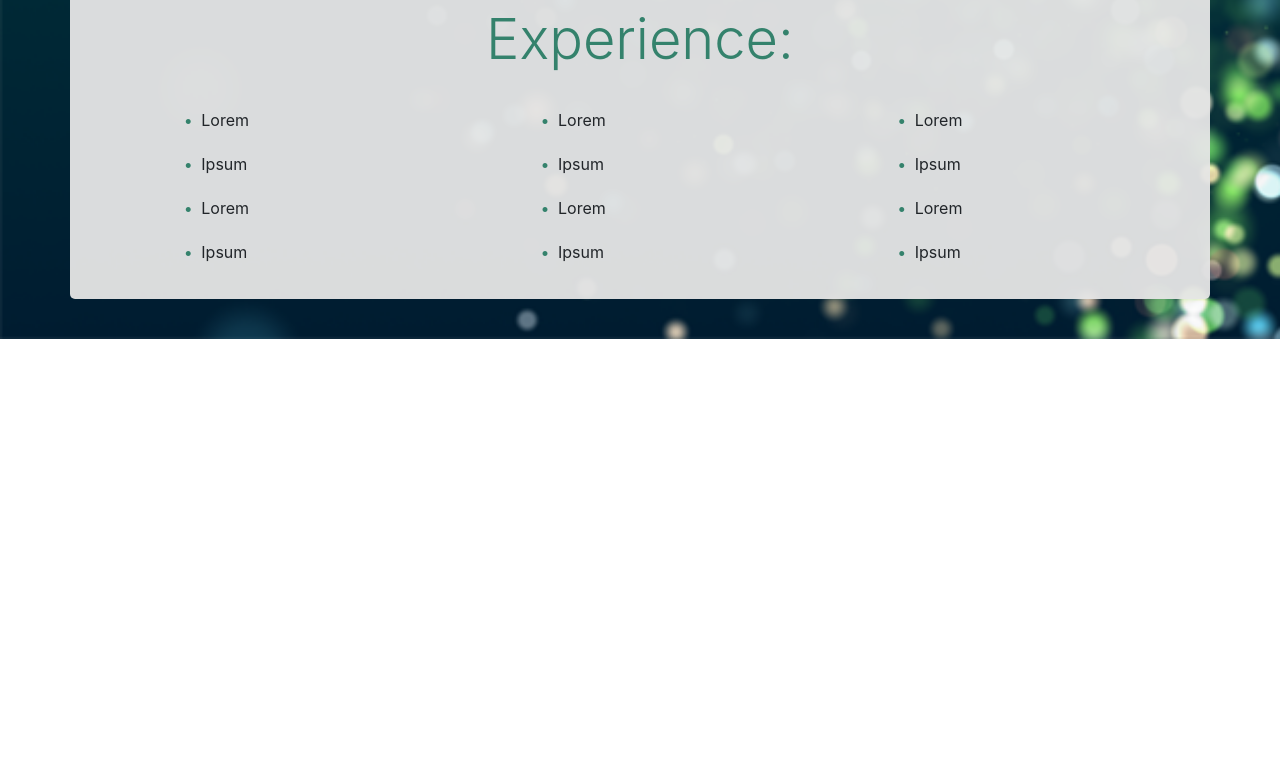
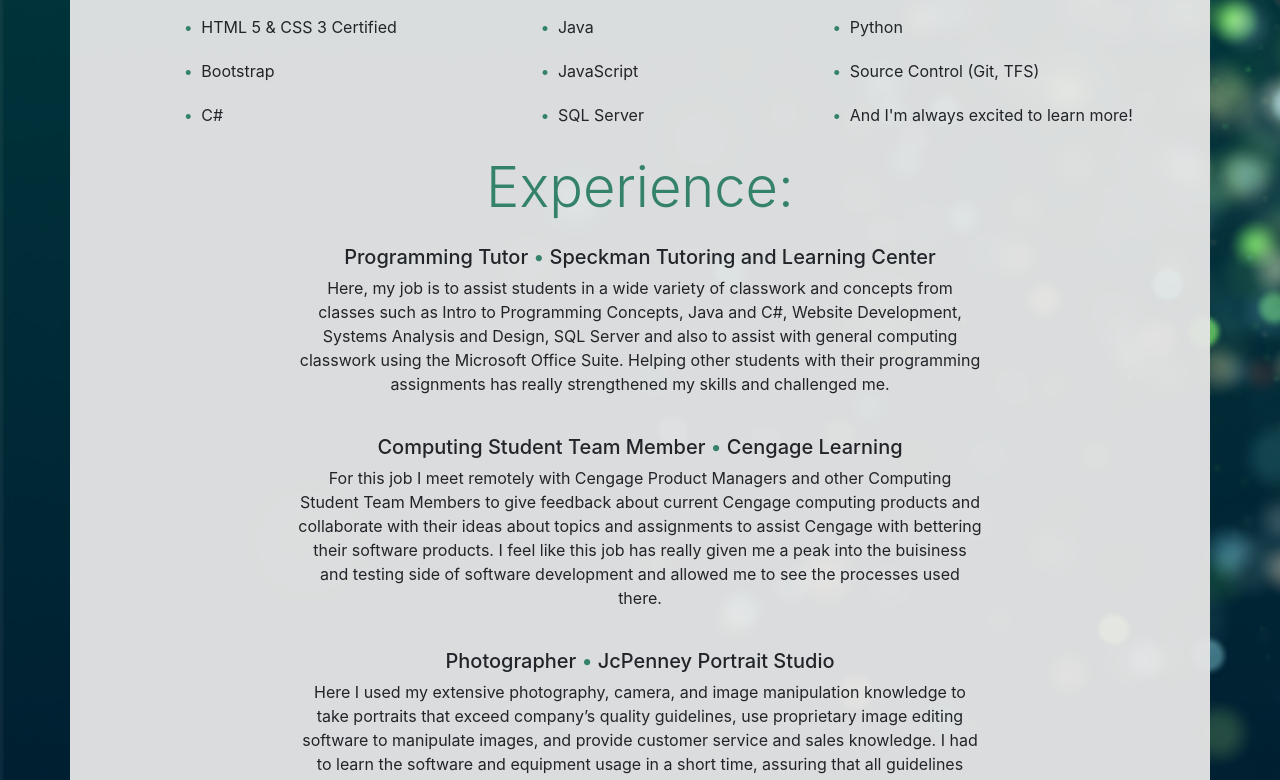
Before and after one commit to sylve0n/sylve0n.github.io.deprecated, a plain HTML site: page index.html in a window 1280 px wide. Shown: the part 755-1535 px from the top of the page. Before the commit the page ends 1094 px from the top, so only its background shows below. Drawn offline with nearby package versions, Linux system fonts and the light colour scheme.

Commit message:
Filled in Filler Text With Bio

```diff
--- a/index.html
+++ b/index.html
@@ -29,7 +29,7 @@
           <div class="col">
             <h1 class="display-3">Hannah Sartin</h1>
             <p class="text-justify">
-              I am a current student at Ozark's Technical Community College pursuing a degree in Computer Information Science. I am passionate about technology, and have been from a young age.
+              I am a current student at Ozark's Technical Community College pursuing a degree in Computer Information Science. I am passionate about technology and development and I am currently looking for opportunities to further my knowledge in the field. Although I feel like I excel the most with front-end website development, I consider myself a flexible full-stack developer capable of anything. I love learning new programming languages and learning about technology in general. Any opportunity I get to learn outside of classwork, I try to take advantage of. Currently, I am pushing myself to learn Ruby in my free time, as well as get my CompTIA A+ certification. I am trying to be an active member in the various developer usergroups in the area and attend as many meetups as I can to enhance my knowledge.
             </p>
             <figure>
               <a href="files/Hannah%20Sartin%20-%20Resume.docx" class="nav-link" download><i class="fa fa-download fa-3x" aria-hidden="true"></i></a>
@@ -57,23 +57,20 @@
             <ul>
               <li>HTML 5 &amp; CSS 3 Certified</li>
               <li>Bootstrap</li>
-              <li>Java</li>
               <li>C#</li>
             </ul>
           </div>
           <div class="col">
             <ul>
+              <li>Java</li>
               <li>JavaScript</li>
               <li>SQL Server</li>
-              <li>Source Control (Git, Team Foundation Server)</li>
-              <li>Ipsum</li>
             </ul>
           </div>
-          <div class="col">
+          <div class="col-md-4">
             <ul>
-              <li>Lorem</li>
-              <li>Ipsum</li>
-              <li>Lorem</li>
+              <li>Python</li>
+              <li>Source Control (Git, TFS)</li>
               <li>And I'm always excited to learn more!</li>
             </ul>
           </div>
@@ -84,30 +81,20 @@
           </div>
         </div>
         <div class="row">
-          <div class="col">
-            <ul>
-              <li>Lorem</li>
-              <li>Ipsum</li>
-              <li>Lorem</li>
-              <li>Ipsum</li>
-            </ul>
+            <div class="col-md-2">
+
+            </div>
+          <div class="col-md-8 text-center">
+            <h5>Programming Tutor <span>&bull;</span>	Speckman Tutoring and Learning Center</h5>
+            <p> Here, my job is to assist students in a wide variety of classwork and concepts from classes such as Intro to Programming Concepts, Java and C#, Website Development, Systems Analysis and Design, SQL Server and also to assist with general computing classwork using the Microsoft Office Suite. Helping other students with their programming assignments has really strengthened my skills and challenged me.</p><br>
+            <h5>Computing Student Team Member <span>&bull;</span> Cengage Learning</h5>
+            <p>For this job I meet remotely with Cengage Product Managers and other Computing Student Team Members to give feedback about current Cengage computing products and collaborate with their ideas about topics and assignments to assist Cengage with bettering their software products. I feel like this job has really given me a peak into the buisiness and testing side of software development and allowed me to see the processes used there.</p><br>
+            <h5>Photographer <span>&bull;</span>	JcPenney Portrait Studio</h5>
+            <p>Here I used my extensive photography, camera, and image manipulation knowledge to take portraits that exceed company’s quality guidelines, use proprietary image editing software to manipulate images, and provide customer service and sales knowledge. I had to learn the software and equipment usage in a short time, assuring that all guidelines were followed. Being placed alone in the store for hours at a time, I learned valuable hardware and software troubleshooting knowledge and I also gained an appreciation for the software that goes on behind-the-scenes.</p>
           </div>
-          <div class="col">
-            <ul>
-              <li>Lorem</li>
-              <li>Ipsum</li>
-              <li>Lorem</li>
-              <li>Ipsum</li>
-            </ul>
-          </div>
-          <div class="col">
-            <ul>
-              <li>Lorem</li>
-              <li>Ipsum</li>
-              <li>Lorem</li>
-              <li>Ipsum</li>
-            </ul>
-          </div>
+            <div class="col-md-2">
+
+            </div>
         </div>
       </div>
 
--- a/styles.css
+++ b/styles.css
@@ -42,6 +42,9 @@
   content: "• ";
   margin-right: 4px;
 }
+span{
+  color: #34826c;
+}
 
 /*nav and link-related styles*/
 .nav-link, h1, li::before{
```
